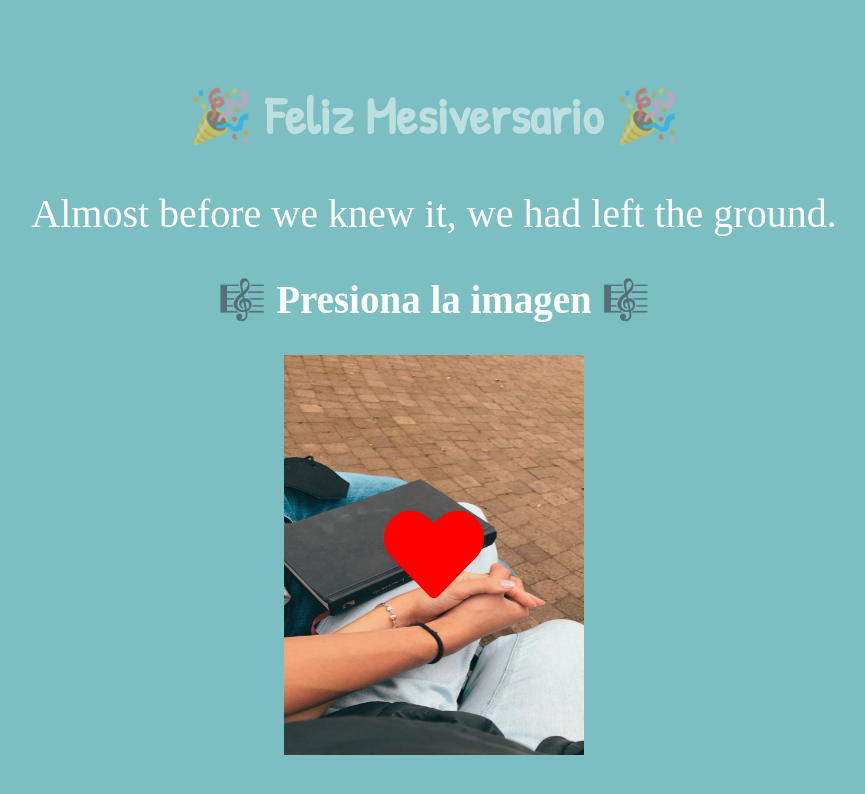
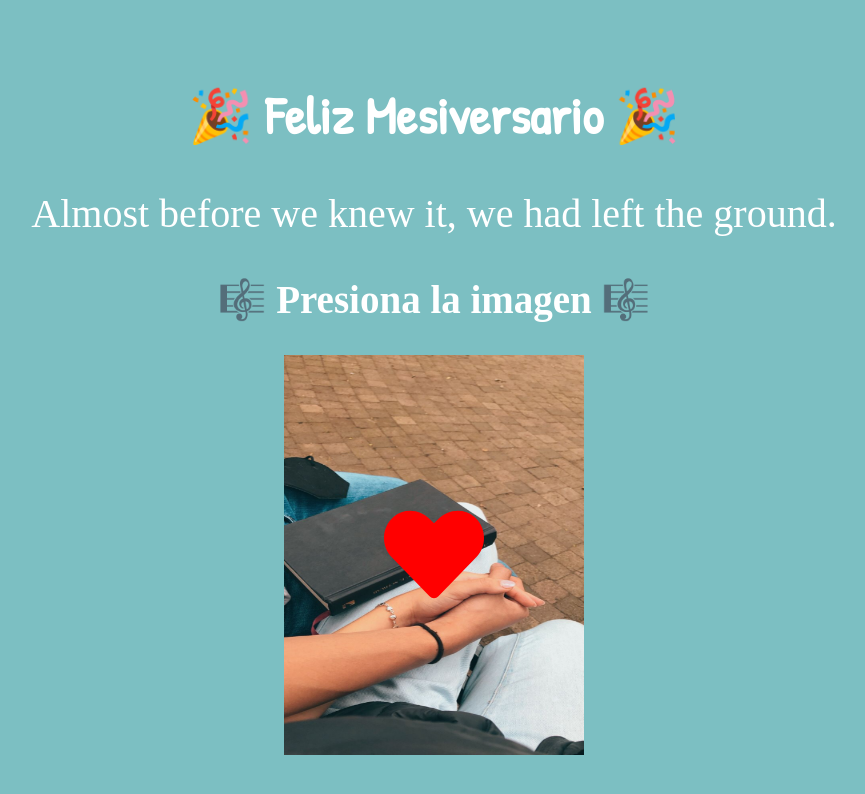
Before and after one commit to LuisSalazar02/Parada-1, a React (Create React App) app: page / in a window 1280 px wide. Shown: the top 794 px of the page, without its empty margins (206-1071 px from the left). Built offline with nearby package versions, Linux system fonts and the light colour scheme; a web font is replaced by a local one.

Commit message:
Update App.css

```diff
--- a/src/App.css
+++ b/src/App.css
@@ -62,7 +62,6 @@ body {
 
 h1 {
   font-family: "Patrick Hand";
-  opacity: 0.5;
 }
 
 h2 {
@@ -86,12 +85,12 @@ h2 {
 
 @keyframes op {
   0% {
-    opacity: 0%;
+    opacity: 0;
   }
   50% {
-    opacity: 100%;
+    opacity: 1;
   }
   100% {
-    opacity: 0%;
+    opacity: 0;
   }
 }
```
